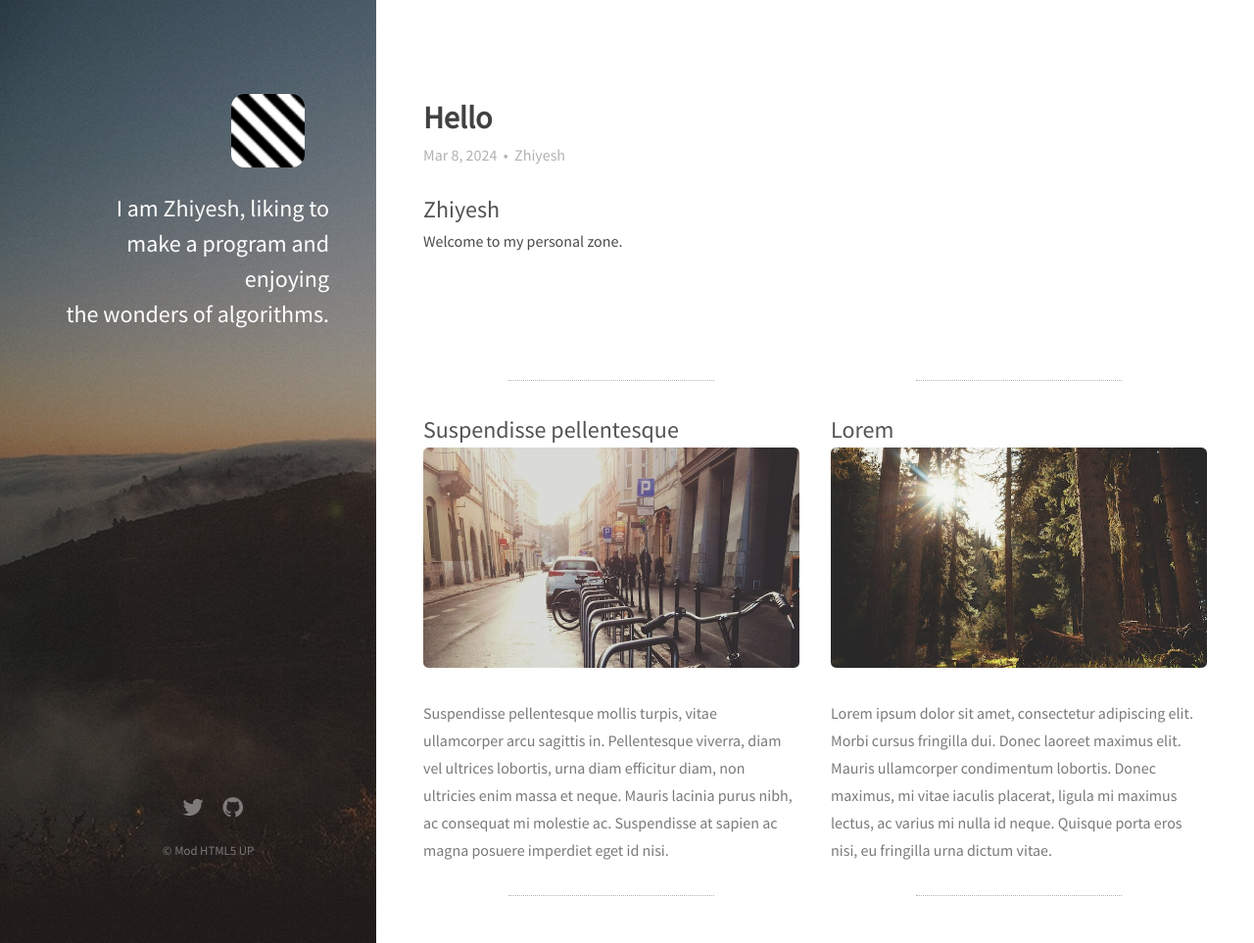
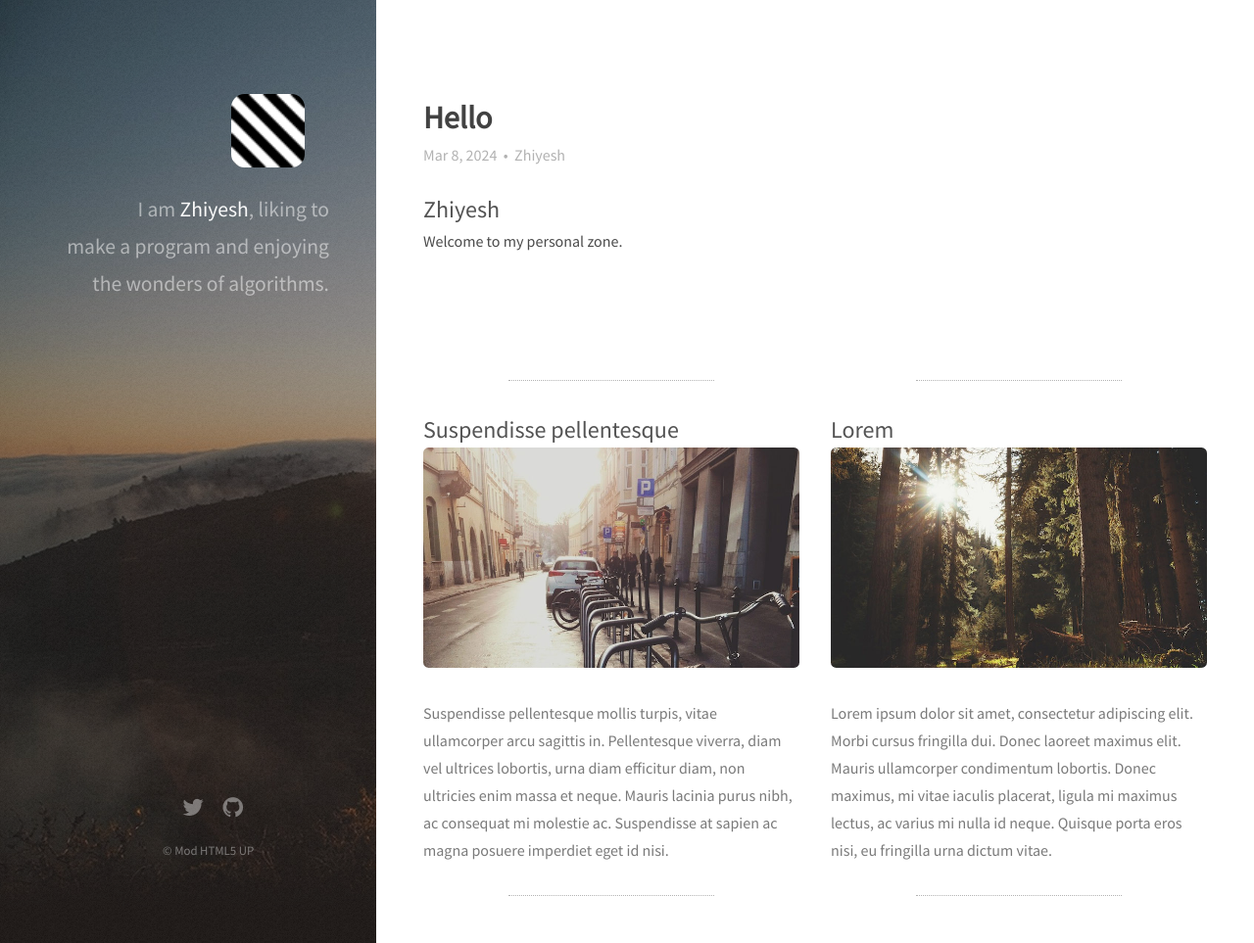
Before and after one commit to Zhiyelah/zhiyelah.github.io, a Jekyll site: the page built from index.html, in a window 1280 px wide and 963 px high. Shown: the whole window at 98% size. Built offline with Jekyll 4.4.1, drawn with Linux system fonts in a browser that asks for light colours; nearby versions of some CDN libraries.

Commit message:
Update main.css

```diff
--- a/css/main.css
+++ b/css/main.css
@@ -2501,7 +2501,7 @@
 			color: #ffffff;
 		}
 
-		#header h1 {
+		#header h2 {
 			color: rgba(255, 255, 255, 0.5);
 			font-size: 1.35em;
 			line-height: 1.75em;
```
